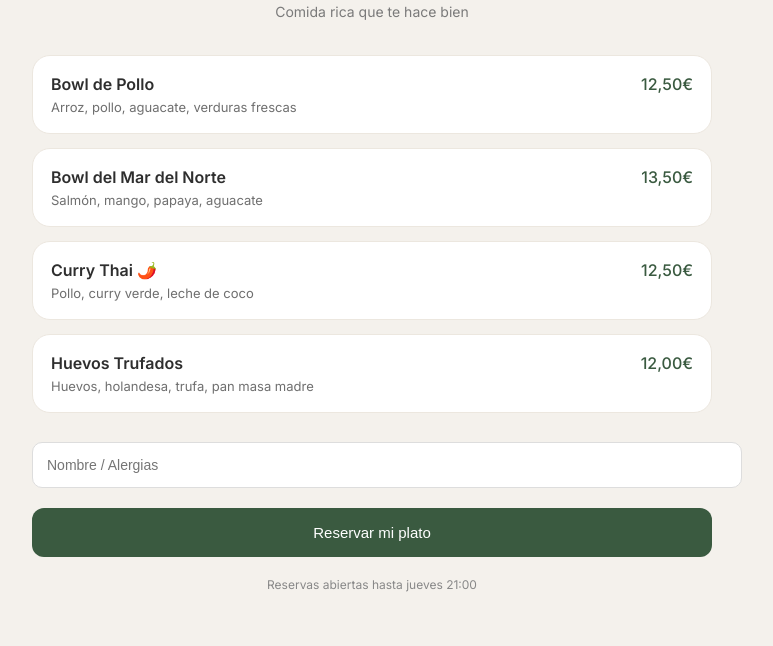
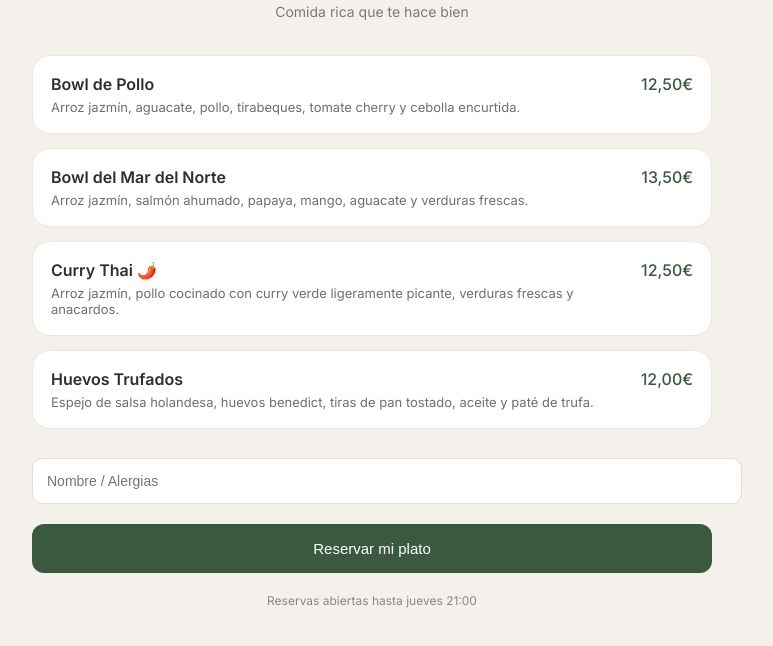
Before and after one commit to gaetanomans92/cumple-fio, a plain HTML site: page index.html in a window 1280 px wide. Shown: the part 74-720 px from the top of the page, without its empty margins (268-1041 px from the left). Drawn offline with Linux system fonts and the light colour scheme.

Commit message:
index.html

```diff
--- a/index.html
+++ b/index.html
@@ -133,7 +133,7 @@ color:#888;
 <input type="radio" name="plato">
 <div>
 <div class="title">Bowl de Pollo</div>
-<div class="desc">Arroz, pollo, aguacate, verduras frescas</div>
+<div class="desc">Arroz jazmín, aguacate, pollo, tirabeques, tomate cherry y cebolla encurtida.</div>
 </div>
 <div class="price">12,50€</div>
 </div>
@@ -142,7 +142,7 @@ color:#888;
 <input type="radio" name="plato">
 <div>
 <div class="title">Bowl del Mar del Norte</div>
-<div class="desc">Salmón, mango, papaya, aguacate</div>
+<div class="desc">Arroz jazmín, salmón ahumado, papaya, mango, aguacate y verduras frescas.</div>
 </div>
 <div class="price">13,50€</div>
 </div>
@@ -151,7 +151,7 @@ color:#888;
 <input type="radio" name="plato">
 <div>
 <div class="title">Curry Thai 🌶️</div>
-<div class="desc">Pollo, curry verde, leche de coco</div>
+<div class="desc">Arroz jazmín, pollo cocinado con curry verde ligeramente picante, verduras frescas y anacardos.</div>
 </div>
 <div class="price">12,50€</div>
 </div>
@@ -160,7 +160,7 @@ color:#888;
 <input type="radio" name="plato">
 <div>
 <div class="title">Huevos Trufados</div>
-<div class="desc">Huevos, holandesa, trufa, pan masa madre</div>
+<div class="desc">Espejo de salsa holandesa, huevos benedict, tiras de pan tostado, aceite y paté de trufa.</div>
 </div>
 <div class="price">12,00€</div>
 </div>
```
